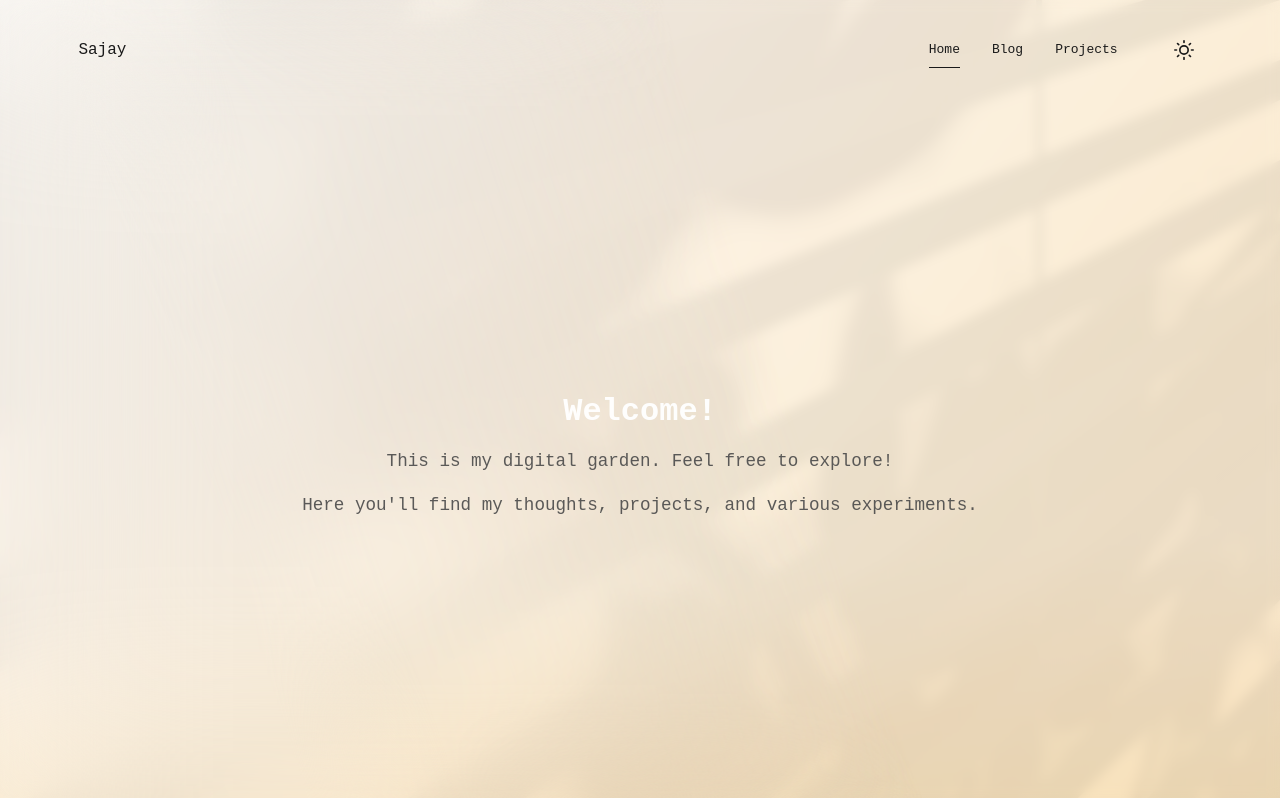
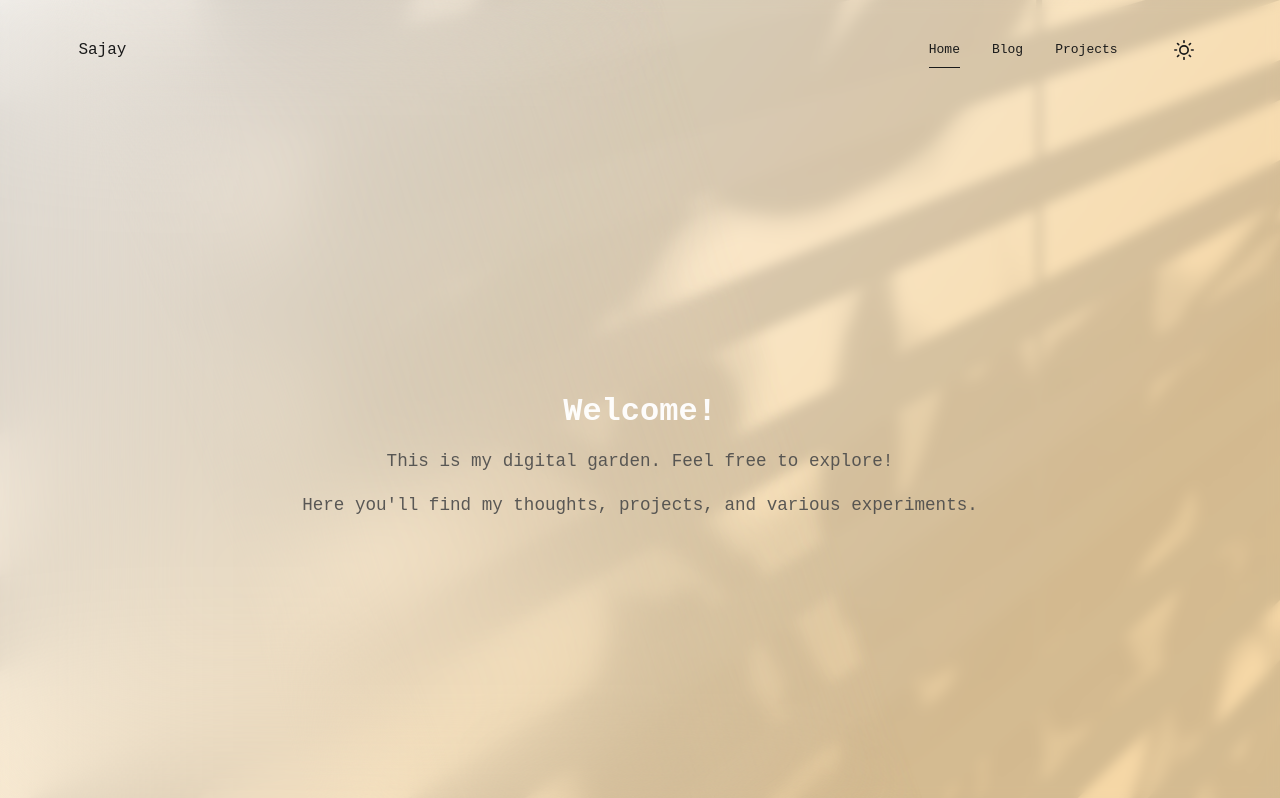
Before and after one commit to SajayR/Sadge, a plain HTML site: page index.html in a window 1280 px wide. Shown: the top 798 px of the page. Drawn offline with Linux system fonts and the light colour scheme.

Commit message:
Improved dark

```diff
--- a/styles.css
+++ b/styles.css
@@ -128,12 +128,14 @@ body.dark {
     --blur-amount: 48px;
     --stop1: 40%;
     --stop2: 70%;
+
 }
 
 #progressive-blur > div:nth-child(4) {
     --blur-amount: 96px;
     --stop1: 70%;
     --stop2: 80%;
+
 }
 
 #glow {
@@ -142,7 +144,7 @@ body.dark {
     transition: background 1.0s var(--timing-fn);
     height: 100%;
     width: 100%;
-    opacity: 0.5;
+    opacity: 1.0;
 }
 
 #glow-bounce {
@@ -150,7 +152,7 @@ body.dark {
     position: absolute;
     background: linear-gradient(355deg, var(--bounce-light) 0%, transparent 30%, transparent 100%);
     transition: background 1.0s var(--timing-fn);
-    opacity: 0.5;
+    opacity: 0.1;
     height: 100%;
     width: 100%;
     bottom: 0;
@@ -163,7 +165,7 @@ body.dark {
     right: 0;
     width: 80vw;
     height: 130vh;
-    opacity: 0.07;
+    opacity: 0.15; /* makes the shadows more visible */
     background-blend-mode: darken;
     transform-origin: top right;
     transform-style: preserve-3d;
@@ -174,7 +176,7 @@ body.dark {
 }
 
 .dark .perspective {
-    opacity: 0.3;
+    opacity: 0.9;
     transform: matrix3d(0.8333, 0.0833, 0.0000, 0.0003,
         0.0000, 1.0000, 0.0000, 0.0000,
         0.0000, 0.0000, 1.0000, 0.0000,
```
